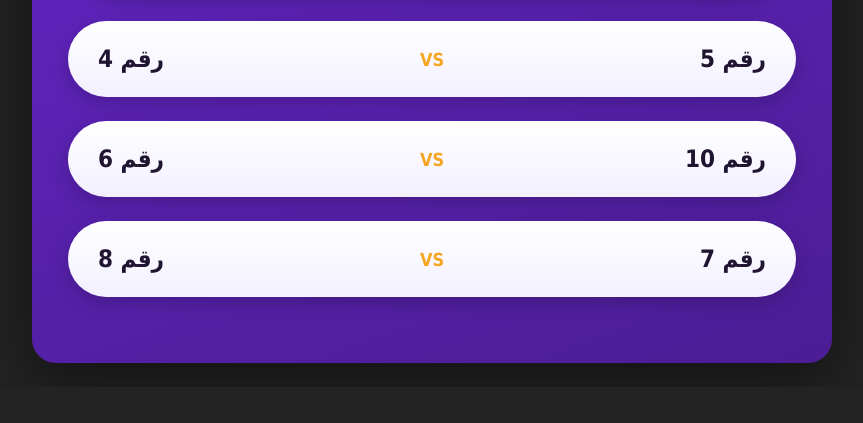
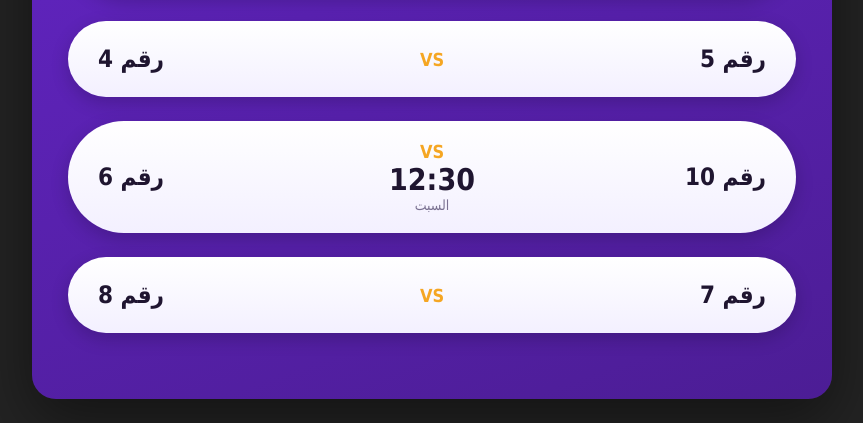
Before and after one commit to kazan0v2/yt-automation-site, a plain HTML site: page index.html in a window 1280 px wide. Shown: the part 596-1019 px from the top of the page, without its empty margins (208-1071 px from the left). Before the commit the page ends 983 px from the top, so only its background shows below. Drawn offline with Linux system fonts and the light colour scheme.

Commit message:
Update index.html

```diff
--- a/index.html
+++ b/index.html
@@ -181,8 +181,8 @@ const DATA = {
         {
           team1: `رقم 10`,
           team2: `رقم 6`,
-          time: ``,
-          period: ``,
+          time: `12:30`,
+          period: `السبت`,
           result: ``,
           winner: ``,
           details: `رقم 10
```
